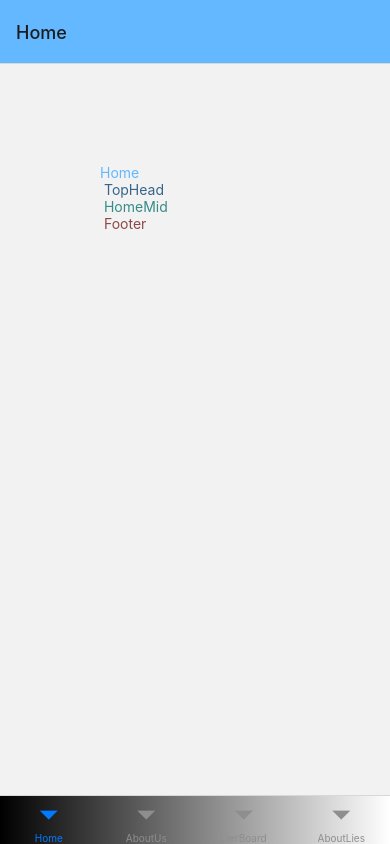
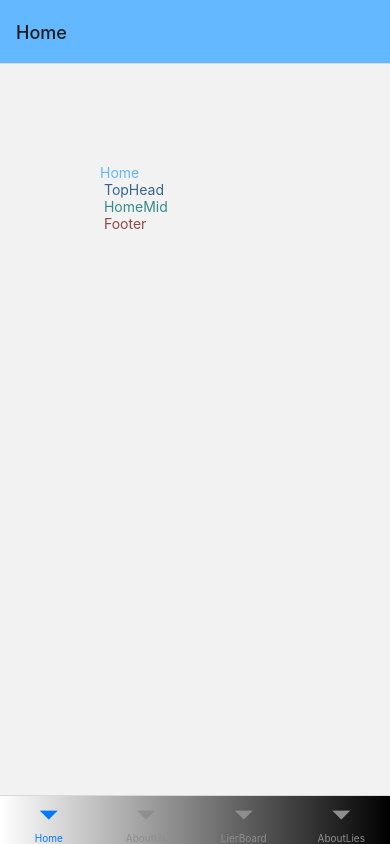
Before and after one commit to psteingh/LTRapp, a React Native app: screen / in a window 390 px wide. Built offline with nearby package versions, Linux system fonts and the light colour scheme.

Commit message:
ltrapp04091217

```diff
--- a/App.js
+++ b/App.js
@@ -13,7 +13,7 @@ import AboutLiesBoard from './boardaboutlies/aboutliesboard.component';
 
 const Tab = createBottomTabNavigator();
 
-function LinGrad() {
+const LinGrad = () => {
   return (
   <LinearGradient
   colors={[Colors.primaryWhite, Colors.primaryBlack]}
@@ -27,14 +27,7 @@ function MyTabs() {
     <Tab.Navigator
     screenOptions={{
       headerStyle: {backgroundColor: Colors.primaryLblue},
-      tabBarBackground: () => (
-        <LinearGradient
-        colors={[Colors.primaryWhite, Colors.primaryBlack]}
-        start={{x: 1, y: 0}}
-        end={{x: 0, y: 0}}
-        style={styles.container}
-        />
-        ),
+      tabBarBackground: LinGrad
     }}>
       <Tab.Screen name="Home" component={HomeComponent} />
       <Tab.Screen name="AboutUs" component={AboutUsBoard} />
```
